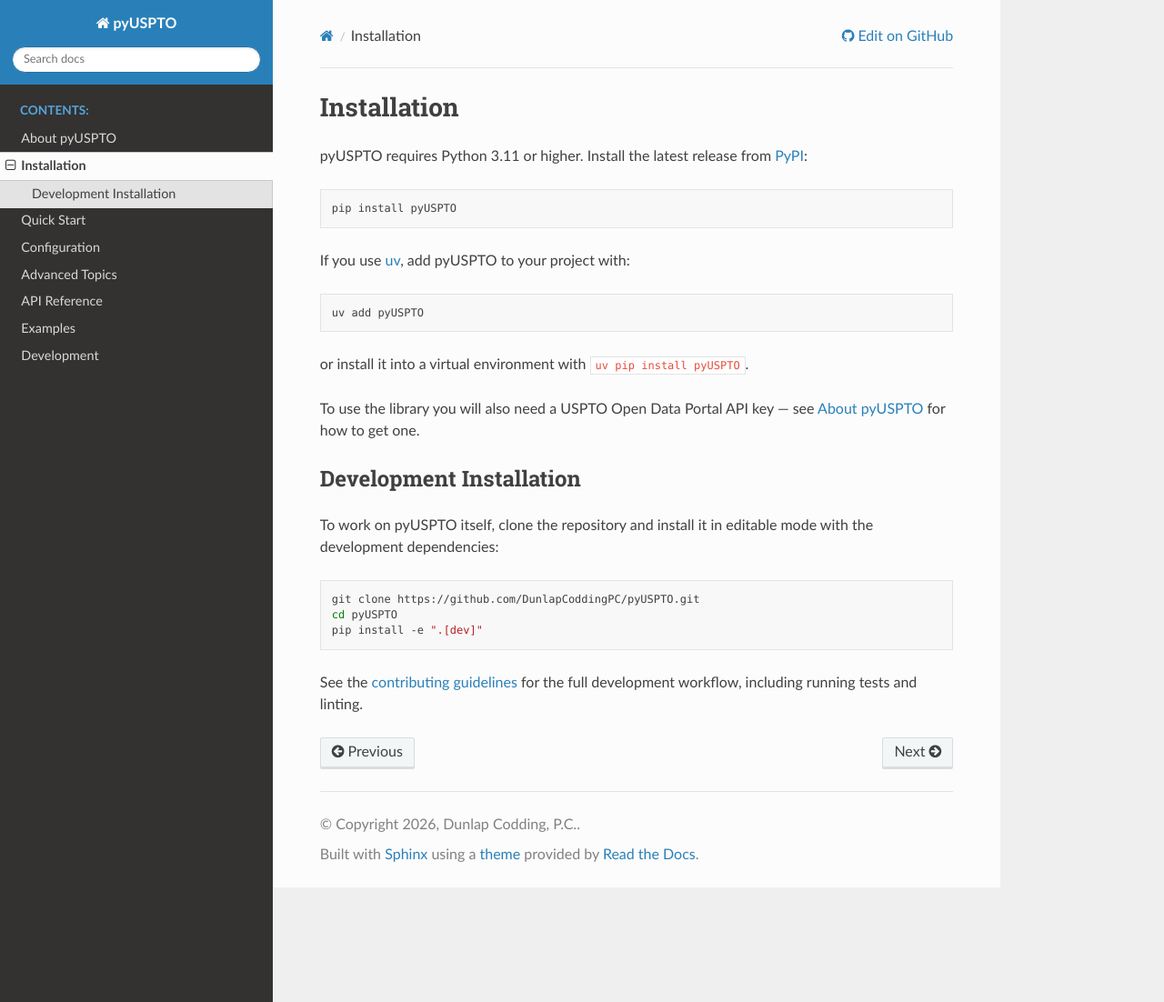
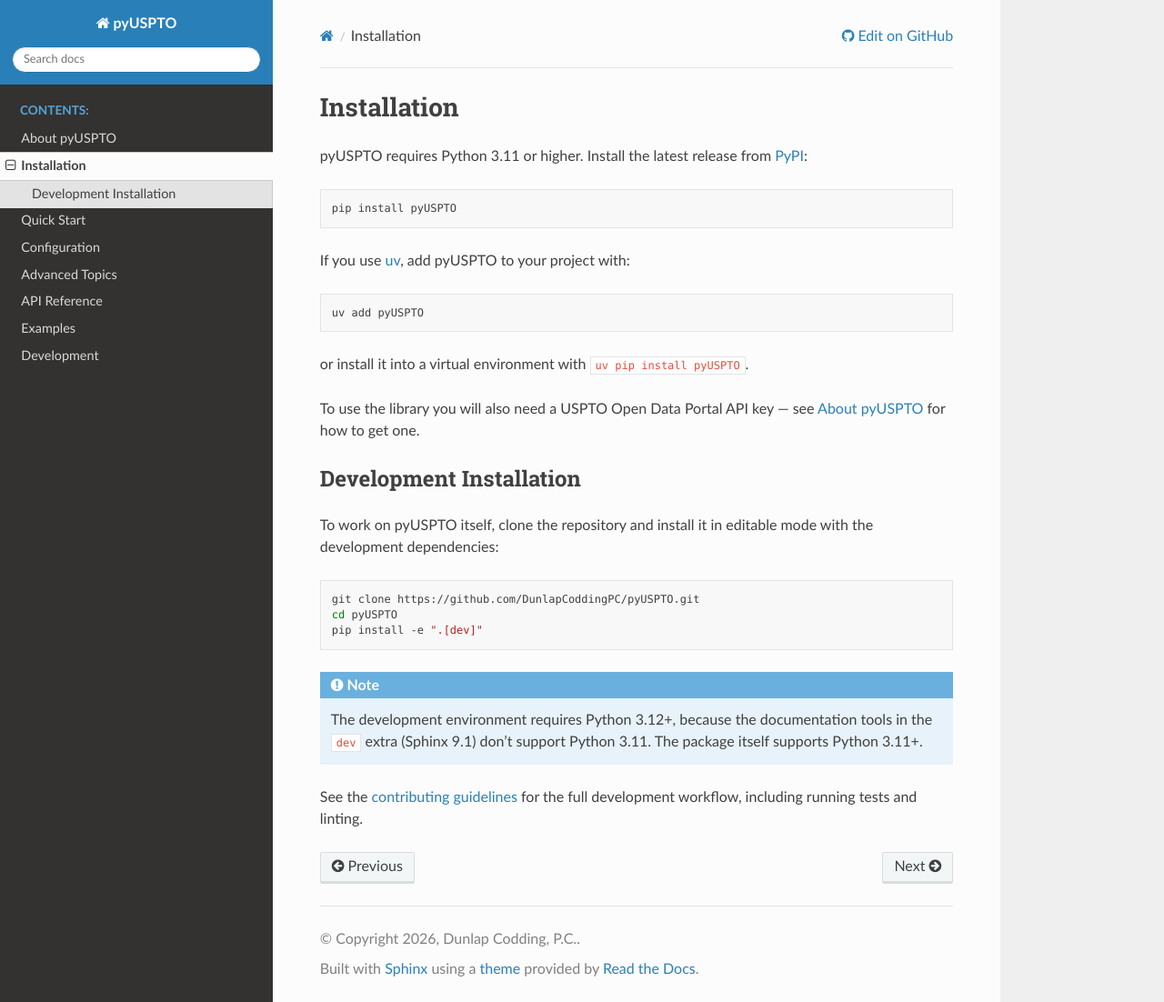
Before and after one commit to DunlapCoddingPC/pyUSPTO, a Sphinx documentation site: the page built from docs/source/installation.rst, in a window 1280 px wide and 1102 px high. Shown: the whole window at 91% size. Built offline with Sphinx 7.4.7 and the Read the Docs theme 3.1.0, drawn with Linux system fonts in a browser that asks for light colours; the version number could not be read and is left out.

Commit message:
docs: state Python 3.12+ as the development minimum

```diff
--- a/docs/source/installation.rst
+++ b/docs/source/installation.rst
@@ -32,5 +32,11 @@
    cd pyUSPTO
    pip install -e ".[dev]"
 
+.. note::
+
+   The development environment requires Python 3.12+, because the
+   documentation tools in the ``dev`` extra (Sphinx 9.1) don't support
+   Python 3.11. The package itself supports Python 3.11+.
+
 See the :doc:`contributing guidelines <development>` for the full development
 workflow, including running tests and linting.
```
Also changed, not shown: CHANGELOG.md (+1 -0 lines), CONTRIBUTING.md (+2 -0 lines).
